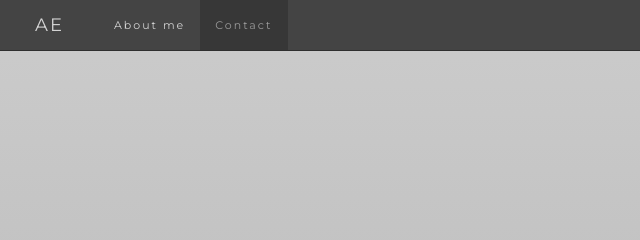
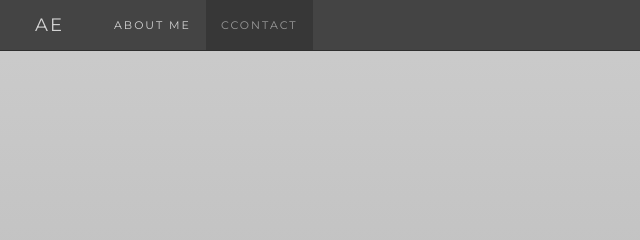
Before and after one commit to arvidede/arvidede.github.io, a plain HTML site: page index.html in a window 1280 px wide. Shown: the top 240 px of the page, 0-640 px from the left. Drawn offline with nearby package versions, Linux system fonts and the light colour scheme.

Commit message:
Changed headers

```diff
--- a/index.html
+++ b/index.html
@@ -26,8 +26,8 @@
             </div>
             <div class="collapse navbar-collapse" id="myNavbar">
                 <ul class="nav navbar-nav">
-                    <li class="active"><a href="#aboutme">About me</a></li>
-                    <li><a href="#contact">Contact</a></li>
+                    <li class="active"><a href="#aboutme">ABOUT ME</a></li>
+                    <li><a href="#contact">CCONTACT</a></li>
                 </ul>
             </div>
         </div>
```
